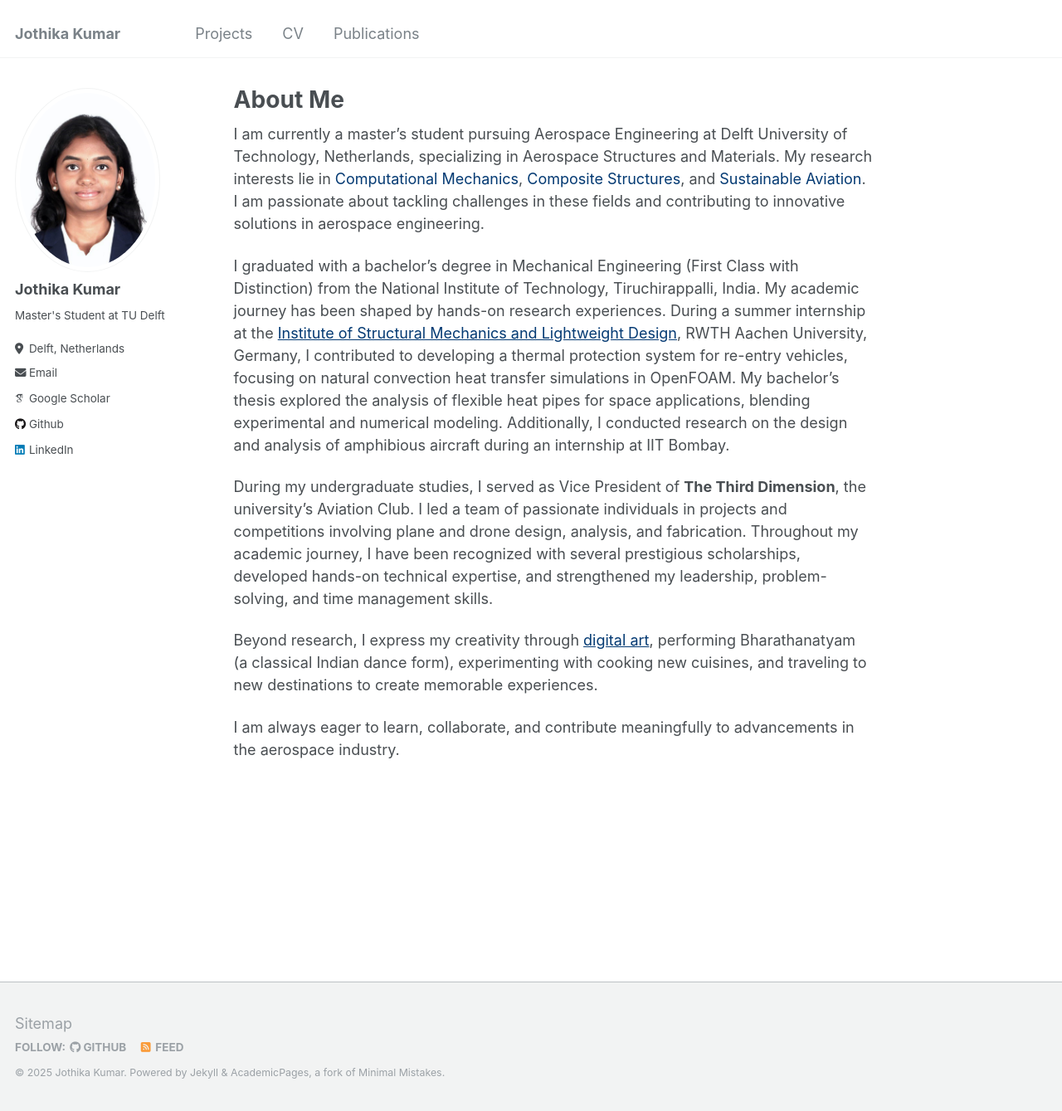
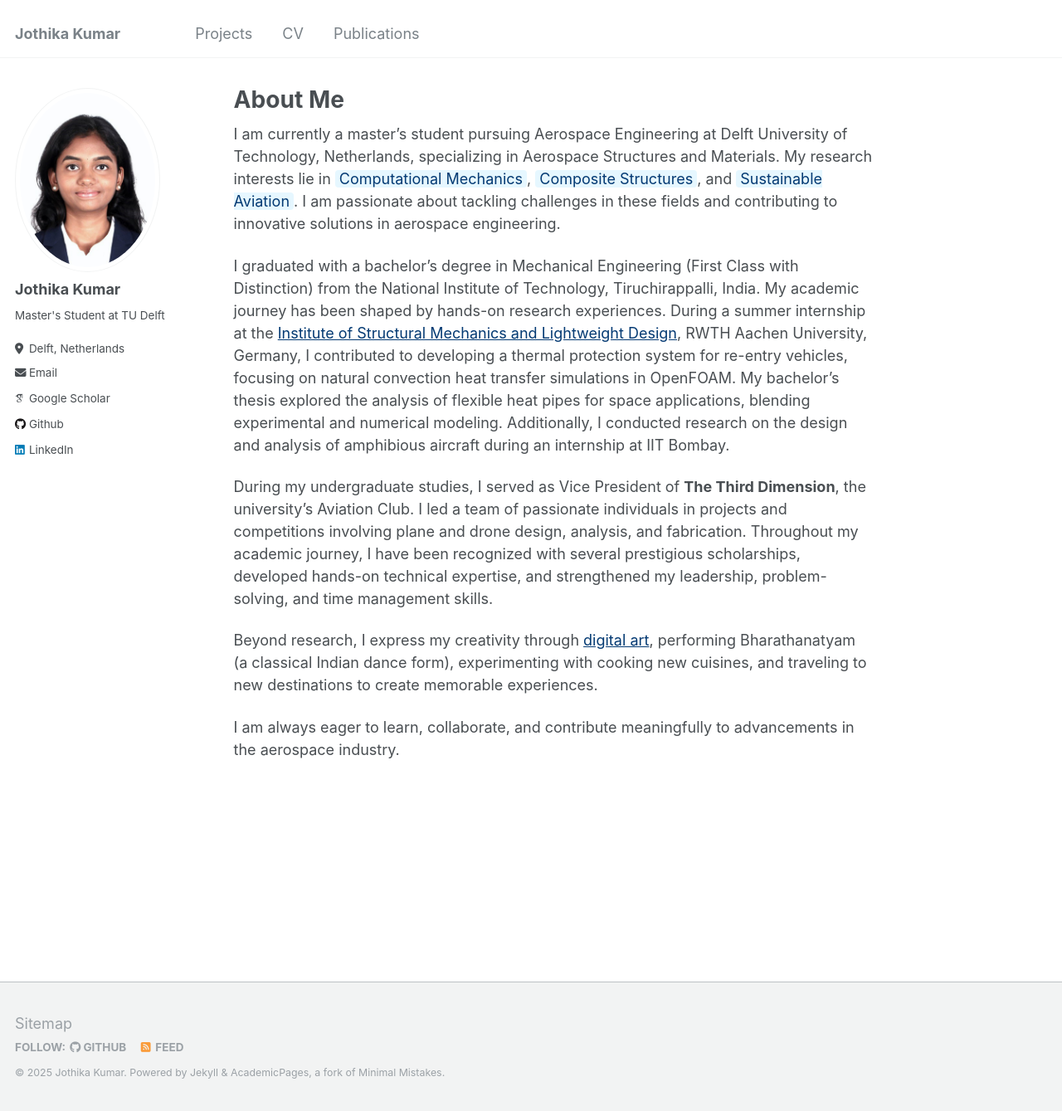
Before and after one commit to jothikak05/jothikak05.github.io, a Jekyll site: the page built from _pages/about.md, in a window 1280 px wide and 1339 px high. Shown: the whole window at 83% size. Built offline with Jekyll 4.4.1, drawn with Linux system fonts in a browser that asks for light colours; some web fonts are replaced.

Commit message:
color update

```diff
--- a/_pages/about.md
+++ b/_pages/about.md
@@ -7,7 +7,7 @@ redirect_from:
   - /about.html
 ---
 
-I am currently a master's student pursuing Aerospace Engineering at Delft University of Technology, Netherlands, specializing in Aerospace Structures and Materials. My research interests lie in <span style="color: rgb(4, 58, 115);">Computational Mechanics</span>, <span style="color: rgb(4, 58, 115);">Composite Structures</span>, and <span style="color: rgb(4, 58, 115);">Sustainable Aviation</span>. I am passionate about tackling challenges in these fields and contributing to innovative solutions in aerospace engineering.
+I am currently a master's student pursuing Aerospace Engineering at Delft University of Technology, Netherlands, specializing in Aerospace Structures and Materials. My research interests lie in <span style="background-color: #e6f7ff; color: rgb(4, 58, 115); padding: 0 5px; border-radius: 4px;">Computational Mechanics</span>, <span style="background-color: #e6f7ff; color: rgb(4, 58, 115); padding: 0 5px; border-radius: 4px;">Composite Structures</span>, and <span style="background-color: #e6f7ff; color: rgb(4, 58, 115); padding: 0 5px; border-radius: 4px;">Sustainable Aviation</span>. I am passionate about tackling challenges in these fields and contributing to innovative solutions in aerospace engineering.
 
 I graduated with a bachelor’s degree in Mechanical Engineering (First Class with Distinction) from the National Institute of Technology, Tiruchirappalli, India. My academic journey has been shaped by hands-on research experiences. During a summer internship at the <a href="https://www.sla.rwth-aachen.de/cms/~fald/institut-fuer-strukturmechanik-und-leichtbau/?lidx=1" style="color: rgb(4, 58, 115);">Institute of Structural Mechanics and Lightweight Design</a>, RWTH Aachen University, Germany, I contributed to developing a thermal protection system for re-entry vehicles, focusing on natural convection heat transfer simulations in OpenFOAM. My bachelor’s thesis explored the analysis of flexible heat pipes for space applications, blending experimental and numerical modeling. Additionally, I conducted research on the design and analysis of amphibious aircraft during an internship at IIT Bombay.
 
```
